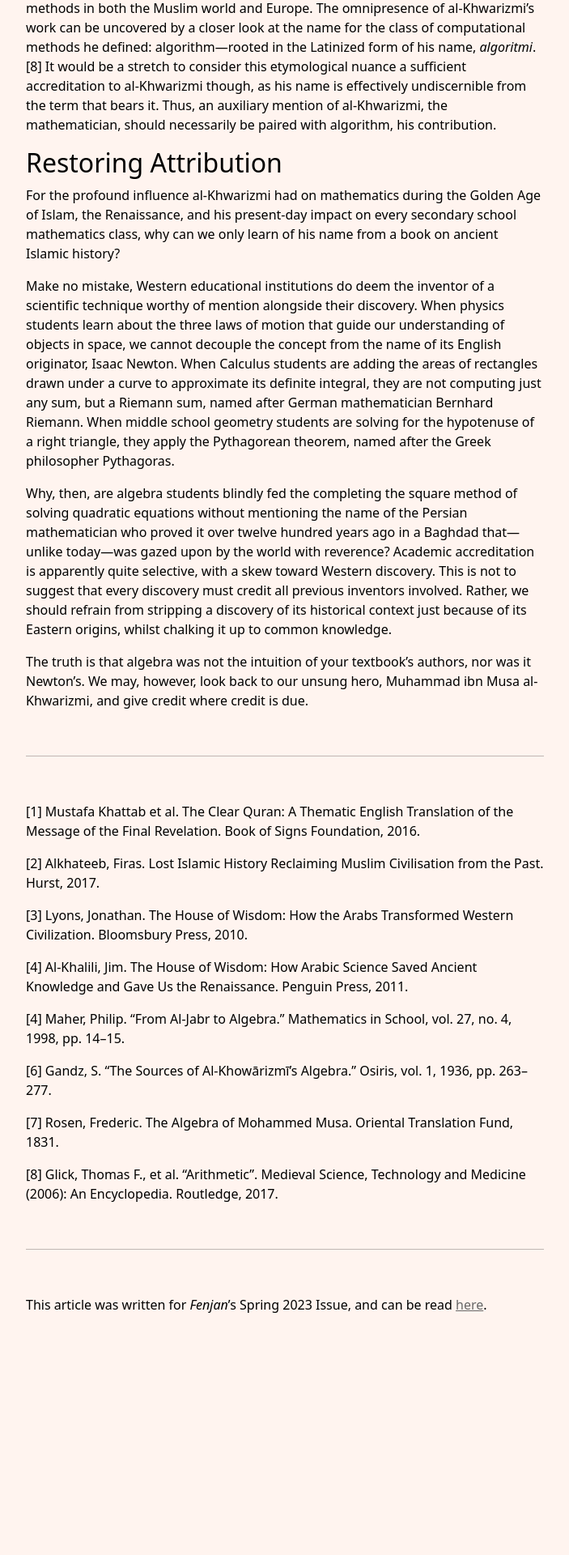
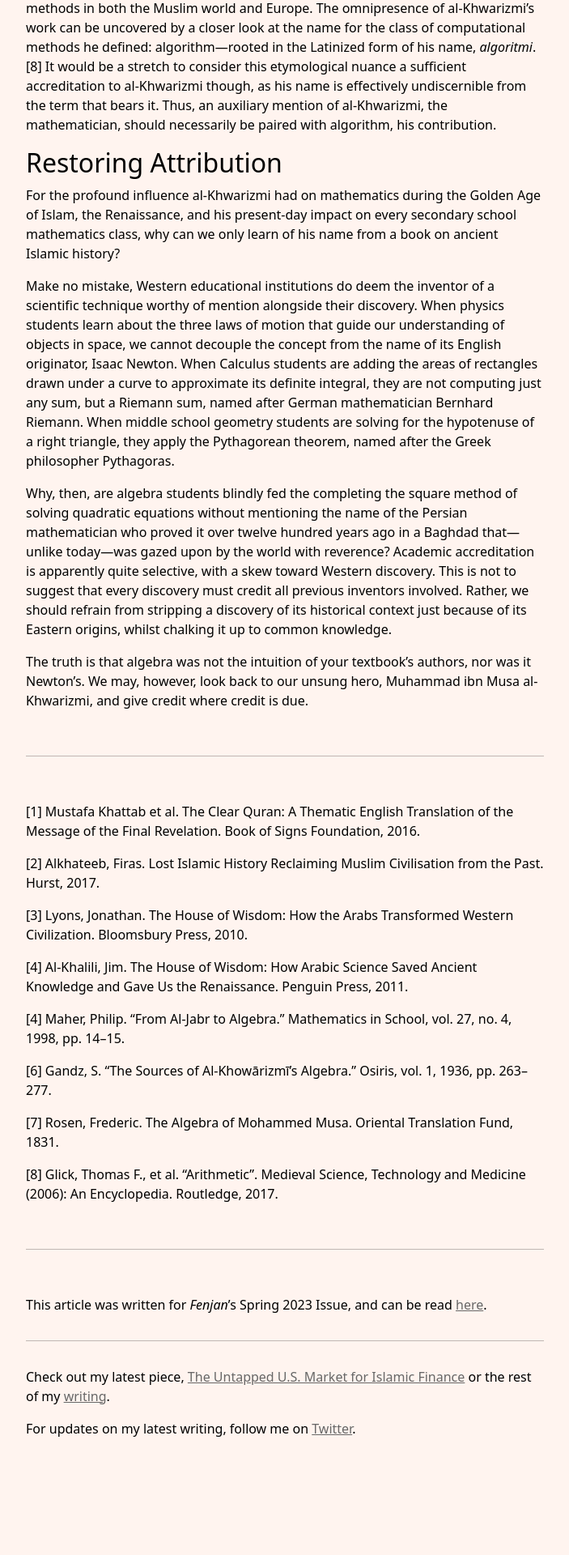
Before and after one commit to aykae/aboudirai.github.io, a Jekyll site: the page built from collections/_posts/2023-05-09-algebra-and-algorithms.md, in a window 1280 px wide. Shown: the part 2614-4534 px from the top of the page at 81% size, without its empty margins (288-991 px from the left). Built offline with Jekyll 4.4.1, drawn with Linux system fonts in a browser that asks for light colours; before the commit the page ends 4421 px from its top, so only the background shows below that.

Commit message:
essays updates

```diff
--- a/_layouts/post.html
+++ b/_layouts/post.html
@@ -10,8 +10,30 @@
         <p style="text-align: left;">by A.K. Rai</p>
         <p style="text-align: right;"><i>Published on {{ page.date | date: "%b %d, %Y" }}</i></p>
     </div>
+
+    {% if page.image %}
+    <div class="image-container">
+        <img src="/assets/img/posts/{{ page.image }}"/>
+        <p class="caption" style="width: 100%; color: #a3a3a3"><i>DALL-E. Prompt: A futuristic bank vault with large piles of green coins all imprinted with a crescent moon, ambient green light filling the room, with futuristic devices lining the walls.</i></p>
+    </div>
+    {% endif %}
+
     <hr>
+
     <div class="post-content">
-    <p>{{ content }}</p>
+        <p>{{ content }}</p>
     </div>
+
+    <hr style="margin: 5% 0 5% 0; padding: 0;">
+
+    <div class="post-footer">
+        {% if site.posts.first.url != page.url %}
+        <p>Check out my latest piece, <a href="{{ site.posts.first.url }}">{{ site.posts.first.title }}</a> or the rest of my <a href="{{ site.url }}/writing">writing</a>.</p>
+        {% else %}
+        <p>Check out my previous piece, <a href="{{ site.posts[1].url }}">{{ site.posts[1].title }}</a> or the rest of my <a href="{{ site.url }}/writing">writing</a>.</p>
+        {% endif %}
+
+        <p>For updates on my latest writing, follow me on <a href="https://twitter.com/aykae_r" target="_blank">Twitter</a>.</p>
+    </div>
+
 </div>
--- a/assets/css/post.css
+++ b/assets/css/post.css
@@ -1,6 +1,20 @@
 
 .post-container {
     padding: 3% 25% 10% 25%;
+}
+
+.post-container img {
+    width: 100%;
+    height: auto;
+}
+
+.image-container {
+    padding: 3% 7% 0% 7%;
+}
+
+.image-container img {
+    /* box-shadow: 4px 4px 4px rgba(0, 0, 0, 0.5); */
+    border-radius: 5px;
 }
 
 @media screen and (max-width: 600px) {
--- a/collections/_posts/2023-05-09-algebra-and-algorithms.md
+++ b/collections/_posts/2023-05-09-algebra-and-algorithms.md
@@ -142,5 +142,3 @@
 <br>
 
 This article was written for *Fenjan*'s Spring 2023 Issue, and can be read [here](https://www.upennfenjan.com/spring2023).
-
-<br>
--- a/index.html
+++ b/index.html
@@ -13,7 +13,7 @@
         <li>🏗️ <a href="ventures">Ventures</a></li>
         <li>🔧 <a href="projects">Projects</a></li>
         <li>📝 <a href="writing">Writing</a></li>
-        <li>📜 <a href="assets/pdf/AKR_RESUME.pdf">Resume</a></li>
+        <li>📜 <a href="assets/pdf/AKR-RESUME.pdf">Resume</a></li>
     </ul>
 
     <div class="content row">
```
Also changed, not shown: assets/css/index.css (+0 -9 lines), collections/_posts/2023-12-28-us-market-islamic-finance.md (+2 -1 lines), 3 other files.
